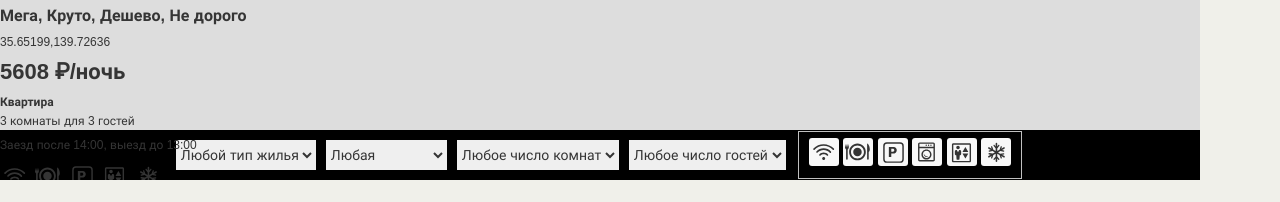
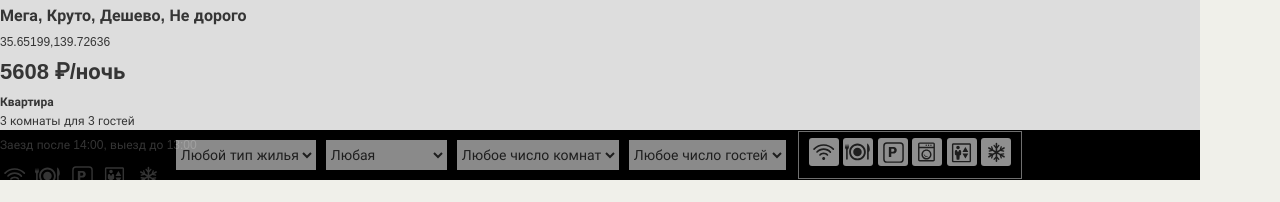
Before and after one commit to Simplecub/booking, a website with bundled scripts: page index.html in a window 1280 px wide. Shown: the part 465-667 px from the top of the page. Built offline with nearby package versions, Linux system fonts and the light colour scheme.

Commit message:
adverts_popup

```diff
--- a/index.html
+++ b/index.html
@@ -71,7 +71,7 @@
     <!-- Форма объявления -->
     <section class="notice">
       <h2 class="notice__title">Ваше объявление</h2>
-      <form class="ad-form" method="post" enctype="multipart/form-data" autocomplete="off">
+      <form class="ad-form" method="post" action="https://26.javascript.pages.academy/keksobooking" enctype="multipart/form-data" autocomplete="off">
         <fieldset class="ad-form-header">
           <legend class="ad-form-header__title">Ваша фотография (для карты)</legend>
           <div class="ad-form-header__upload">
--- /dev/null
+++ b/js/form.js
@@ -0,0 +1,20 @@
+const adFormElement = document.querySelector('.ad-form')
+const filterFormElement = document.querySelector('.map__filters')
+
+
+const disableAdForm = () => {
+  adFormElement.classList.add('ad-form--disabled')
+  adFormElement.querySelectorAll('fieldset').forEach((item) => item.setAttribute('disabled', 'disabled'))
+  filterFormElement.classList.add('map__filters--disabled')
+  filterFormElement.querySelectorAll('select').forEach((item) => item.setAttribute('disabled', 'disabled'))
+}
+
+const enableAdForm = () => {
+  adFormElement.classList.remove('ad-form--disabled')
+  adFormElement.querySelectorAll('fieldset').forEach((item) => item.disabled = false)
+  filterFormElement.classList.remove('map__filters--disabled')
+  filterFormElement.querySelectorAll('select').forEach((item) => item.disabled = false)
+}
+
+
+export {disableAdForm, enableAdForm}
--- a/js/main.js
+++ b/js/main.js
@@ -1,8 +1,14 @@
 import {getAllAdverts} from "./adverts.js";
 import {getPopups} from "./adverts-popup.js";
+import {disableAdForm, enableAdForm} from "./form.js";
 
 
 //console.log(getAllAdverts());
 
 
-console.log(getPopups(getAllAdverts()))
+console.log(getPopups(getAllAdverts()));
+
+(function () {
+  disableAdForm();
+  setTimeout(() => enableAdForm(), 5000)
+}());
```
